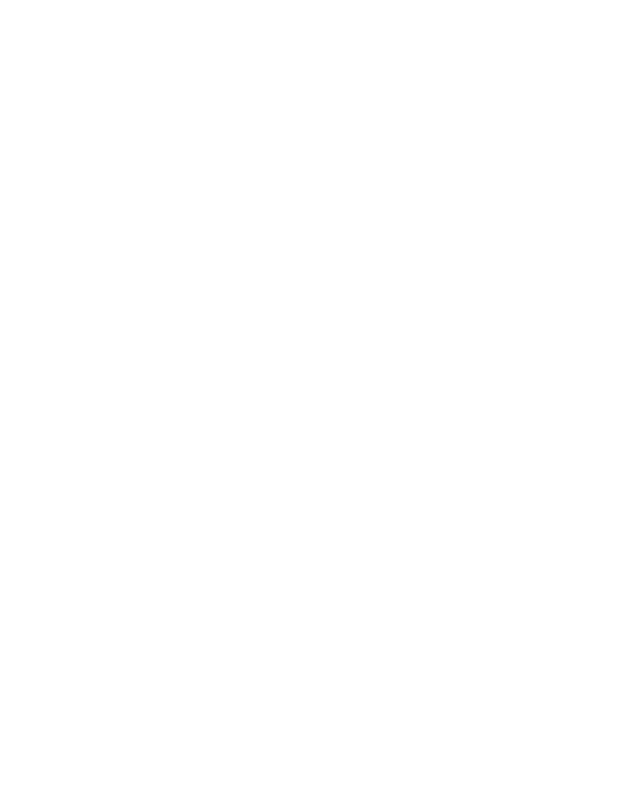
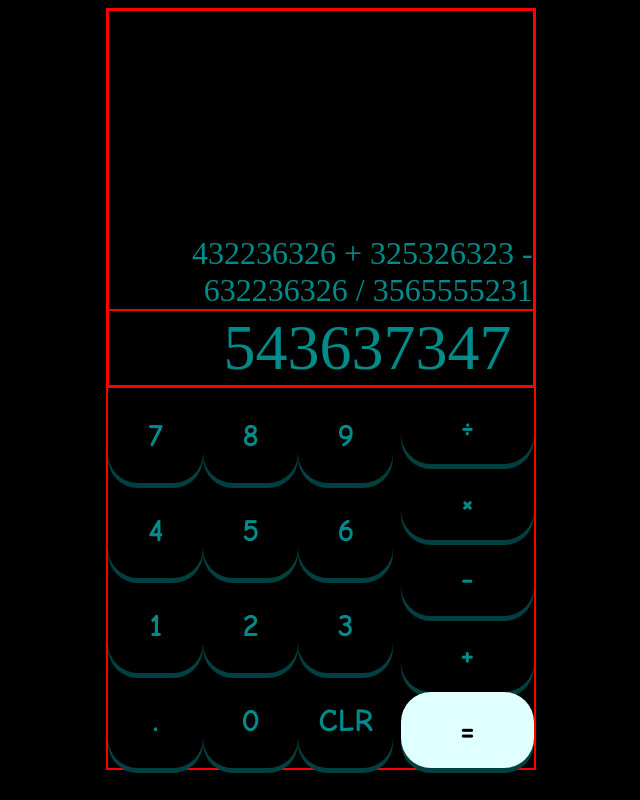
Before and after one commit to Jokieh/Calculator, a plain HTML site: page index.html in a window 1280 px wide. Shown: the whole page, without its empty margins (319-959 px from the left). Drawn offline with Linux system fonts and the light colour scheme.

Commit message:
css progress

```diff
--- a/index.html
+++ b/index.html
@@ -3,8 +3,46 @@
 <head>
     <meta charset="UTF-8">
     <title>Calculator</title>
+    <link rel="stylesheet" href="./stlyes.css">
 </head>
 <body>
 
+    <div class="calculator">
+
+        <div class="display">
+
+            <div class="currentCalculation">432236326 + 325326323 - 632236326 / 3565555231</div>
+            <div class="result">543637347</div>
+
+        </div>
+
+        <div class="keypad">
+
+            <div class="numbers">
+                <div class="button numberButton">7</div>
+                <div class="button numberButton">8</div>
+                <div class="button numberButton">9</div>
+                <div class="button numberButton">4</div>
+                <div class="button numberButton">5</div>
+                <div class="button numberButton">6</div>
+                <div class="button numberButton">1</div>
+                <div class="button numberButton">2</div>
+                <div class="button numberButton">3</div>
+                <div class="button numberButton">.</div>
+                <div class="button numberButton">0</div>
+                <div class="button numberButton">CLR</div>
+            </div>
+            <div class="operations">
+                <div class="button operationButton">÷</div>
+                <div class="button operationButton">×</div>
+                <div class="button operationButton">-</div>
+                <div class="button operationButton">+</div>
+                <div class="button operationButton equalButton">=</div>
+            </div>
+
+        </div>
+
+    </div>
+
 </body>
 </html>
--- /dev/null
+++ b/stlyes.css
@@ -0,0 +1,117 @@
+body {
+    display: flex;
+    background: black;
+    align-content: center;
+    justify-content: center;
+    color: darkcyan;
+
+}
+
+.calculator {
+    border: 1px solid red;
+    display: flex;
+    flex-direction: column;
+    height: 95vh;
+    max-height: 1920px;
+    aspect-ratio: 9/16;
+}
+
+.display {
+    border: 1px solid red;
+    display: flex;
+    flex-direction: column;
+    height: 50%;
+}
+
+.currentCalculation {
+    border: 1px solid red;
+    display: flex;
+    flex-direction: column;
+    height: 80%;
+    font-size: 200%;
+    justify-content: flex-end;
+    text-align: end;
+    word-break: keep-all;
+}
+
+.result {
+    border: 1px solid red;
+    display: flex;
+    flex-direction: row;
+    justify-content: flex-end;
+    align-items: center;
+    padding-right: 5%;
+    height: 20%;
+    font-size: 400%;
+
+}
+
+.keypad {
+    border: 1px solid red;
+    display: flex;
+    flex-direction: row;
+    height: 50%;
+    font-size: 200%;
+    font-family: "Comic Sans MS";
+    font-weight: bolder;
+}
+
+.button {
+    border-radius: 30px;
+    box-shadow: 0 5px #004040;
+}
+
+.button:active {
+    box-shadow: 0 0px #004040;
+    transform: translateY(5px);
+}
+
+.button:hover {
+    background: darkcyan;
+    color: black;
+}
+
+.numbers {
+    display: flex;
+    width: 75%;
+    flex-direction: row;
+    flex-wrap: wrap;
+
+}
+
+.operations {
+    display: flex;
+    border: 0px solid darkcyan;
+    height: 100%;
+    width: 34%;
+    flex-direction: column;
+    align-self: flex-start;
+}
+
+.numberButton {
+    border: 0px solid darkcyan;
+    display: flex;
+    height: 25%;
+    aspect-ratio: 1/1;
+    justify-content: center;
+    align-items: center;
+}
+
+.operationButton {
+    border: 0px solid darkcyan;
+    display: flex;
+    height: 20%;
+    aspect-ratio: 1/1;
+    justify-content: center;
+    align-items: center;
+}
+
+.equalButton {
+    background: lightcyan;
+    color: black;
+}
+
+.equalButton:hover {
+    background: red;
+    color: black;
+}
```
Also changed, not shown: stlye.css (deleted).
